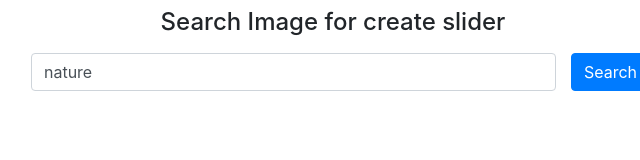
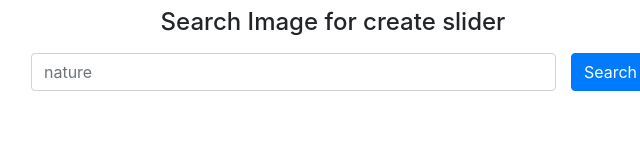
Before and after one commit to ashik60/fancy-slider, a plain HTML site: page index.html in a window 1280 px wide. Shown: the full height of the page, 307-947 px from the left. Drawn offline with nearby package versions, Linux system fonts and the light colour scheme.

Commit message:
removed redundant code

```diff
--- a/app.js
+++ b/app.js
@@ -95,7 +95,6 @@ const slideChange = () => {
   } else {
     clearInterval(timer);
   }
-  console.log(duration);
 };
 // change slider index
 const changeItem = (index) => {
--- a/index.html
+++ b/index.html
@@ -27,7 +27,7 @@
       <h4 class="mt-2 text-center">Search Image for create slider</h4>
       <div class="form-inline mt-3 d-flex justify-content-center">
         <div class="input-group col-md-6 mb-2">
-          <input type="text" class="form-control" id="search" placeholder="nature" value="nature" />
+          <input type="text" class="form-control" id="search" placeholder="nature"/>
         </div>
         <button type="button" id="search-btn" class="btn btn-primary mb-2">Search</button>
       </div>
```
